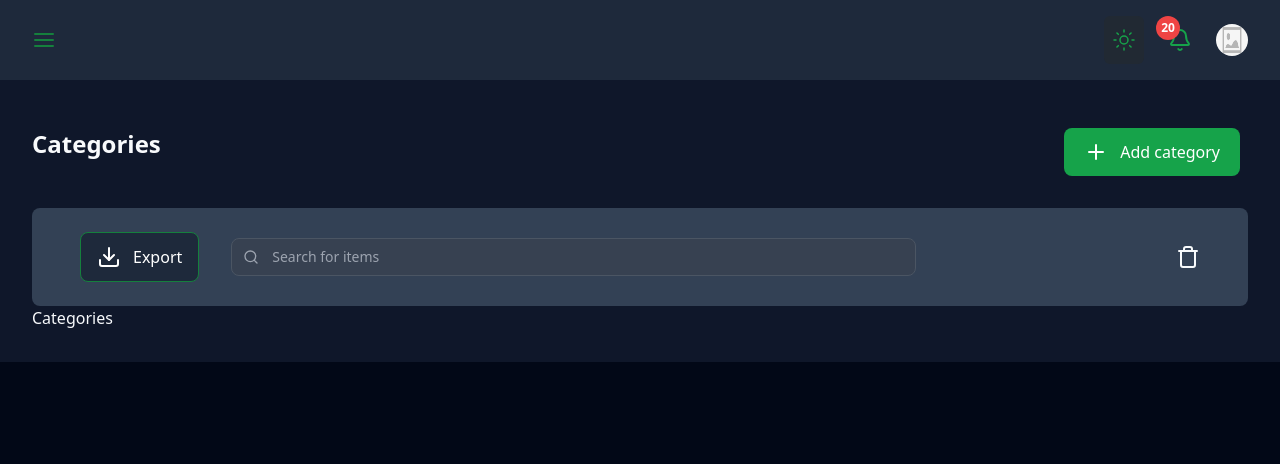
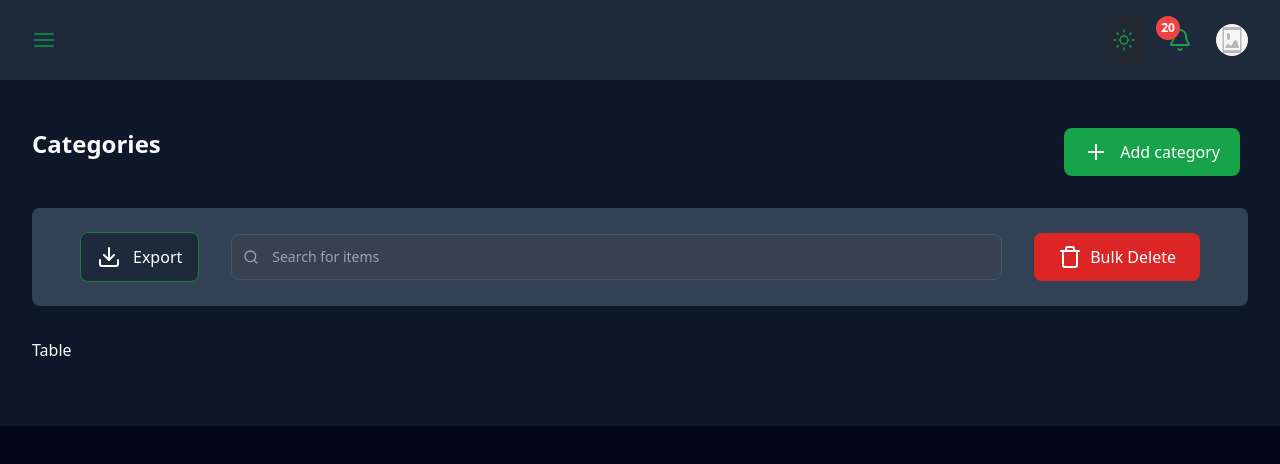
Before and after one commit to AdelekeOfAfrica/ecommerce-typescript, a Next.js app: page /dashboard/categories in a window 1280 px wide. Shown: the top 464 px of the page. Built offline with nearby package versions, Linux system fonts and the light colour scheme.

Commit message:
coverted the table action to a component

```diff
--- a/app/(back-end)/dashboard/(catalog)/categories/page.jsx
+++ b/app/(back-end)/dashboard/(catalog)/categories/page.jsx
@@ -1,6 +1,7 @@
 import React from 'react'
 import PageHeader from '@/components/backoffice/PageHeader.jsx'
-import { Download, DownloadIcon, Search, Trash } from 'lucide-react'
+import TableActions from '@/components/backoffice/TableActions.jsx'
+
 import { Input } from 'postcss'
 
 export default function page() {
@@ -8,31 +9,10 @@ export default function page() {
     <div>
       {/*Headers*/}
       <PageHeader linkTitle="Add category" href="/dashboard/categories/new" heading="Categories"/>
-      {/*Tables*/}
-      {/*search||buld delete || export*/}
-      <div className="flex justify-between py-6 px-12 bg-slate-700 rounded-lg items-center gap-8 ">
-      <button
-        className="relative inline-flex items-center justify-center py-3 px-4 space-x-3 text-base font-medium text-gray-900 rounded-lg group bg-slate-800 hover:text-white dark:text-white focus:ring-4 focus:outline-none focus:ring-blue-300 dark:focus:ring-blue-800 border border-green-700"
-><DownloadIcon/>
-
-        <span > Export</span>
-        </button>
-        {/*search */}
-        <div className="flex-grow ">
-          <label htmlFor="table-search" className="sr-only">Search</label>
-          <div className="relative">
-              <div className="absolute inset-y-0 rtl:inset-r-0 start-0 flex items-center ps-3 pointer-events-none">
-                 <Search className="w-4 h-4 text-gray-500 dark:text-gray-400"/>
-              </div>
-              <input type="text" id="table-search" className="block pt-2 ps-10 text-sm text-gray-900 border border-gray-300 rounded-lg  bg-gray-50 focus:ring-blue-500 focus:border-blue-500 dark:bg-gray-700 dark:border-gray-600 dark:placeholder-gray-400 dark:text-white dark:focus:ring-blue-500 dark:focus:border-blue-500 w-3/4" placeholder="Search for items" />
-          </div>
+      <TableActions/>
+      <div className="py-8">
+        <h2>Table</h2>
       </div>
-        {/*delete*/}
-        <button className="">
-          <Trash/>
-          </button>
-      </div>
-      <h2>Categories </h2>
     </div>
   )
 }
--- /dev/null
+++ b/components/backoffice/TableActions.jsx
@@ -0,0 +1,31 @@
+import React from 'react'
+import { Download, DownloadIcon, Search, Trash } from 'lucide-react'
+export default function TableActions() {
+  return (
+        //tables
+        //search//bulk delete // exports
+    <div className="flex justify-between py-6 px-12 bg-slate-700 rounded-lg items-center gap-8 ">
+    <button
+      className="relative inline-flex items-center justify-center py-3 px-4 space-x-3 text-base font-medium text-gray-900 rounded-lg group bg-slate-800 hover:text-white dark:text-white focus:ring-4 focus:outline-none focus:ring-blue-300 dark:focus:ring-blue-800 border border-green-700"
+    ><DownloadIcon/>
+
+      <span > Export</span>
+      </button>
+      {/*search */}
+      <div className="flex-grow ">
+        <label htmlFor="table-search" className="sr-only">Search</label>
+        <div className="relative">
+            <div className="absolute inset-y-0 rtl:inset-r-0 start-0 flex items-center ps-3 pointer-events-none">
+               <Search className="w-4 h-4 text-gray-500 dark:text-gray-400"/>
+            </div>
+            <input type="text" id="table-search" className="block py-3 ps-10 text-sm text-gray-900 border border-gray-300 rounded-lg  bg-gray-50 focus:ring-green-500 focus:border-green -500 dark:bg-gray-700 dark:border-gray-600 dark:placeholder-gray-400 dark:text-white dark:focus:ring-green-500 dark:focus:border-green-500 w-full" placeholder="Search for items" />
+        </div>
+    </div>
+      {/*delete*/}
+      <button className="flex items-center space-x-2 bg-red-600 text-white rounded-lg px-6 py-3">
+        <Trash/>
+        <span>Bulk Delete</span>
+        </button>
+    </div>
+  )
+}
```
